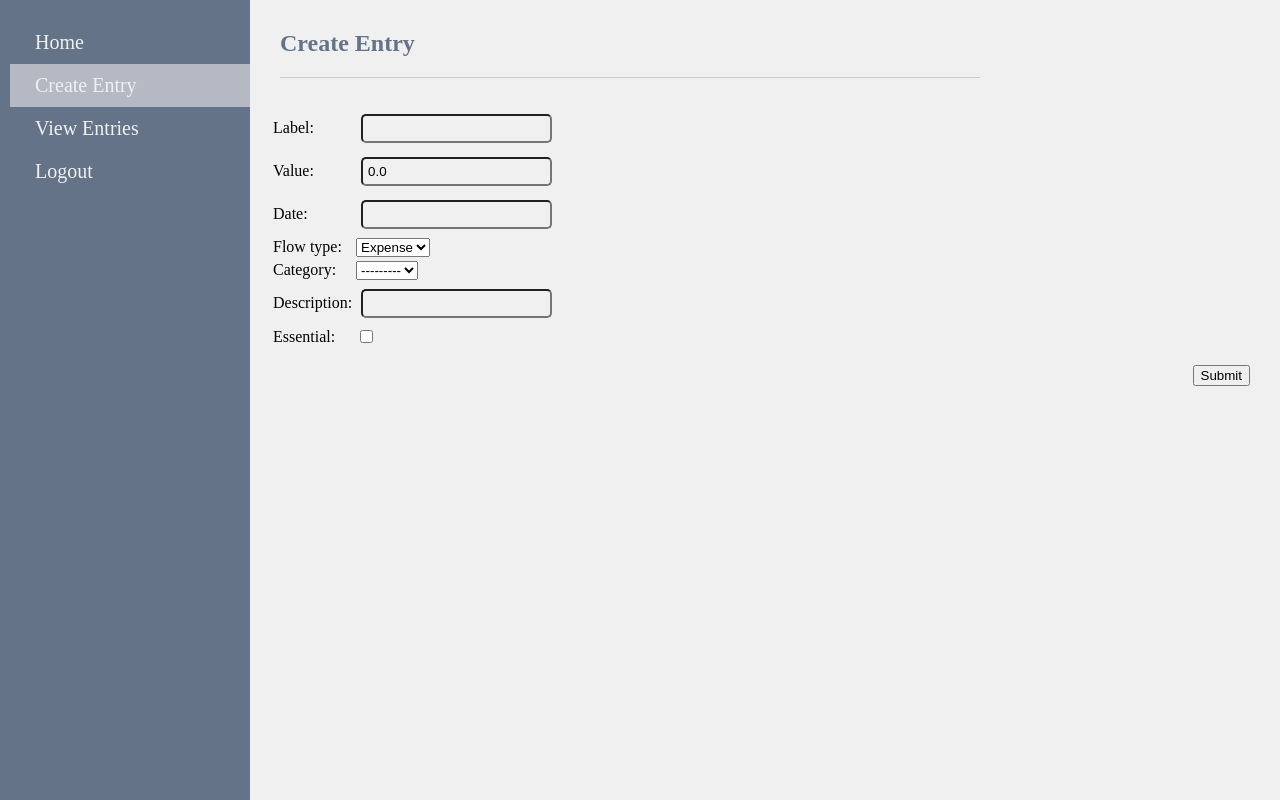
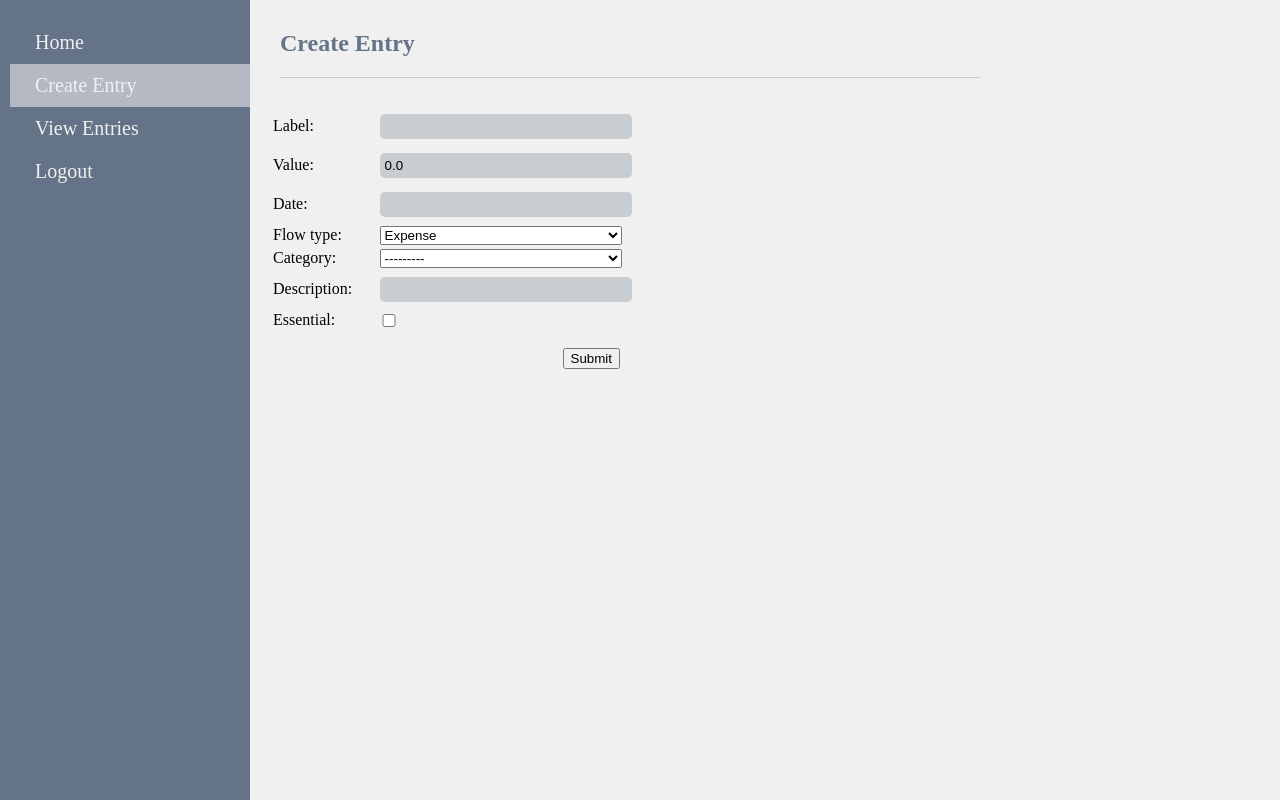
Before and after one commit to Prodge/budgie, a Django app: a page that uses budget/templates/entry_create.html in a window 1280 px wide. Run offline with Django 3.2, Linux system fonts and the light colour scheme; the visitor is signed in with stand-in values (Sample User, id 1); data that the repository does not hold is empty; some libraries are stand-ins or nearby versions.

Commit message:
Updated form and table styling

```diff
--- a/budget/templates/entry_create.html
+++ b/budget/templates/entry_create.html
@@ -30,7 +30,7 @@ Creat Entry Page</h2>
                 </tr>
                 {% if field.errors %}
                     <tr>
-                        <td class="error">{{ field.errors }}</td>
+                        <td colspan="100" class="error">{{ field.errors }}</td>
                     </tr>
                 {% endif %}
             {% endfor %}
--- a/static/css/main.css
+++ b/static/css/main.css
@@ -60,13 +60,44 @@ html body {
 }
 
 /* Forms */
+form {
+    width: 350px;
+}
+form table{
+    width: 100%;
+}
+form input, form select{
+    width: 100%;
+    float: left;
+}
+
+form select {
+    margin-left: 5px;
+}
+
 form button {
     float: right;
-    margin: 10px;
     margin-top: 15px;
 }
 
+input[type="checkbox"] {
+    width: 20px;
+}
+
 /* Tables */
+table.list {
+    width: 90%;
+}
+table.list, table.list tr, table.list td, table.list th {
+    border-collapse: collapse;
+    border-style: solid;
+    border-width: 1px;
+    border-color: #C8CDD2;
+}
+
+table.list th {
+    background-color: #e3e3e3;
+}
 
 /* Text */
 
@@ -146,12 +177,18 @@ ul .error {
     background-color: #B4B9C3;
 }
 
+#login-box form {
+    width: 250px;
+    margin: auto;
+}
+
 /* Input boxes */
 input[type="text"], textarea, input[type="password"], input[type="number"] {
-    background-color: #F0F0F0;
+    background-color: #C8CDD2;
     border-radius: 5px;
     padding: 5px;
     margin: 5px;
+    border: none;
 }
 
 #heading hr {
```
Also changed, not shown: budget/templates/entry_list.html (+7 -1 lines).
